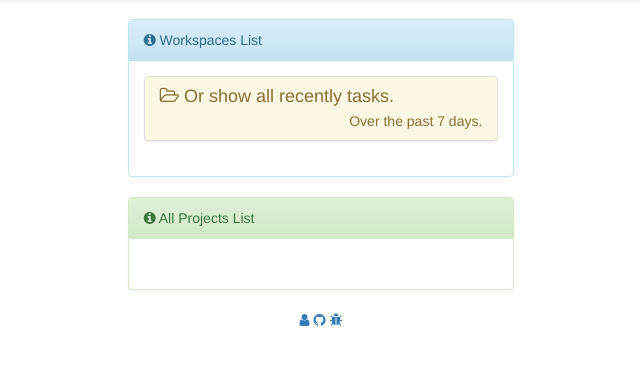
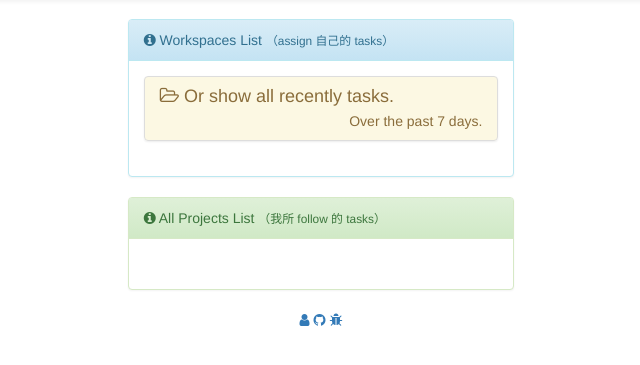
Before and after one commit to toomore/asana_api, a Flask app: template templates/user_workspaces.htm in a window 1280 px wide. Shown: the part 51-416 px from the top of the page, without its empty margins (319-959 px from the left). Run offline with Flask 2, Linux system fonts and the light colour scheme; the template is opened without the code that fills it, so the values that code supplies are empty; some libraries are stand-ins or nearby versions.

Commit message:
Add desc.

```diff
--- a/templates/user_workspaces.htm
+++ b/templates/user_workspaces.htm
@@ -4,7 +4,7 @@
 <div class="row">
     <div class="col-md-4 col-md-offset-4">
         <div class="panel panel-info">
-            <div class="panel-heading"><i class="fa fa-info-circle"></i> Workspaces List</div>
+            <div class="panel-heading"><i class="fa fa-info-circle"></i> Workspaces List <small>（assign 自己的 tasks）</small></div>
             <div class="panel-body">
                 <div class="list-group">
                     {% for workspace in data %}
@@ -21,7 +21,7 @@
             </div>
         </div>
         <div class="panel panel-success">
-            <div class="panel-heading"><i class="fa fa-info-circle"></i> All Projects List</div>
+            <div class="panel-heading"><i class="fa fa-info-circle"></i> All Projects List <small>（我所 follow 的 tasks）</small></div>
             <div class="panel-body">
                 <div class="list-group">
                     {% for workspace in data %}
```
